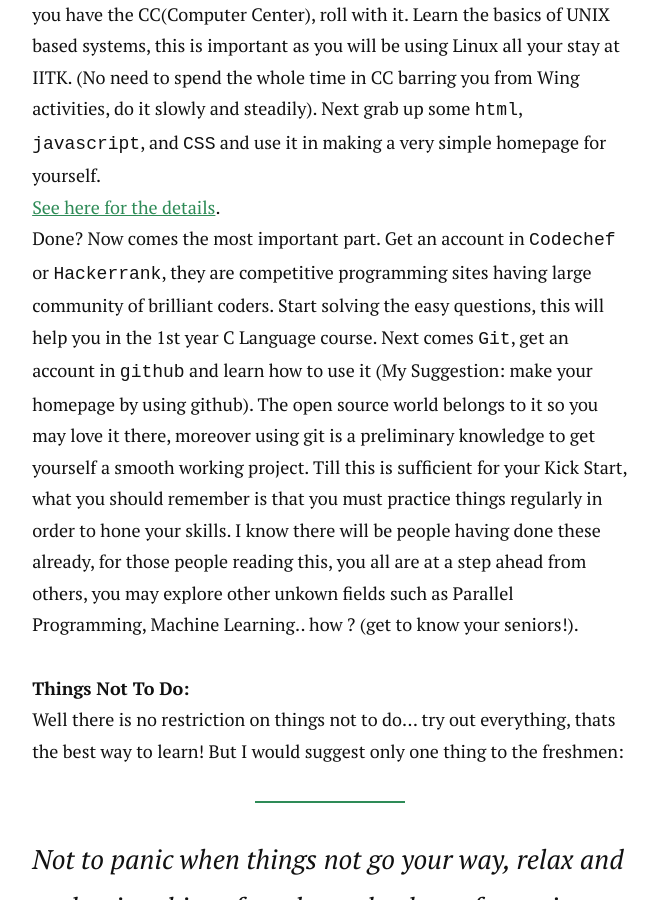
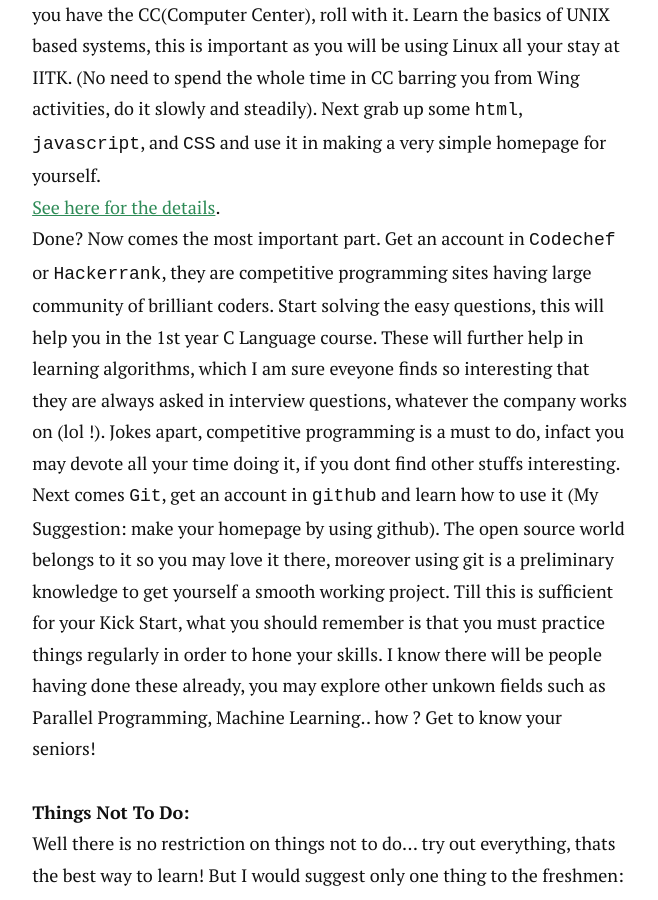
Before and after one commit to AkashKrDutta/AkashKrDutta.github.ioTest2, a Jekyll site: the page built from _posts/2017-1-17-The-kickstart.md, in a window 1280 px wide and 900 px high, scrolled down 1066 px. Shown: the whole window, without its empty margins (310-968 px from the left). Built offline with Jekyll 4.4.1, drawn with Linux system fonts in a browser that asks for light colours; nearby versions of some CDN libraries; comment, search, counter and statistics services are not loaded; some of the changed text lies outside the part shown.

Commit message:
Update 2017-1-17-The-kickstart.md

```diff
--- a/_posts/2017-1-17-The-kickstart.md
+++ b/_posts/2017-1-17-The-kickstart.md
@@ -33,12 +33,11 @@
 <br>
 Done? Now comes the most important part. Get an account in <code>Codechef</code> or <code>Hackerrank</code>, they are
 competitive programming sites having large community of brilliant coders. Start solving the easy questions, this will help you in the 1st year
-C Language course. Next comes <code>Git</code>, get an account in <code>github</code> and learn how to use it (My Suggestion: make your homepage by using github). The
+C Language course. These will further help in learning algorithms, which I am sure eveyone finds so interesting that they are always asked in interview questions, whatever the company works on (lol !). Jokes apart, competitive programming is a must to do, infact you may devote all your time doing it, if you dont find other stuffs interesting. Next comes <code>Git</code>, get an account in <code>github</code> and learn how to use it (My Suggestion: make your homepage by using github). The
 open source world belongs to it so you may love it there, moreover using git is a preliminary knowledge to get yourself a smooth working project.
 Till this is sufficient for your Kick Start, what you should remember is that you must
-practice things regularly in order to hone your skills. I know there will be people having done these already,
-for those people reading this, you all are at a step ahead from others, you may explore other unkown fields such as
-Parallel Programming, Machine Learning.. how ? (get to know your seniors!).<br>
+practice things regularly in order to hone your skills. I know there will be people having done these already, you may explore other unkown fields such as
+Parallel Programming, Machine Learning.. how ? Get to know your seniors!<br>
 
 **Things Not To Do:**
 <br>
```
Also changed, not shown: other parts of _posts/2017-1-17-The-kickstart.md (+1 -1 lines).
